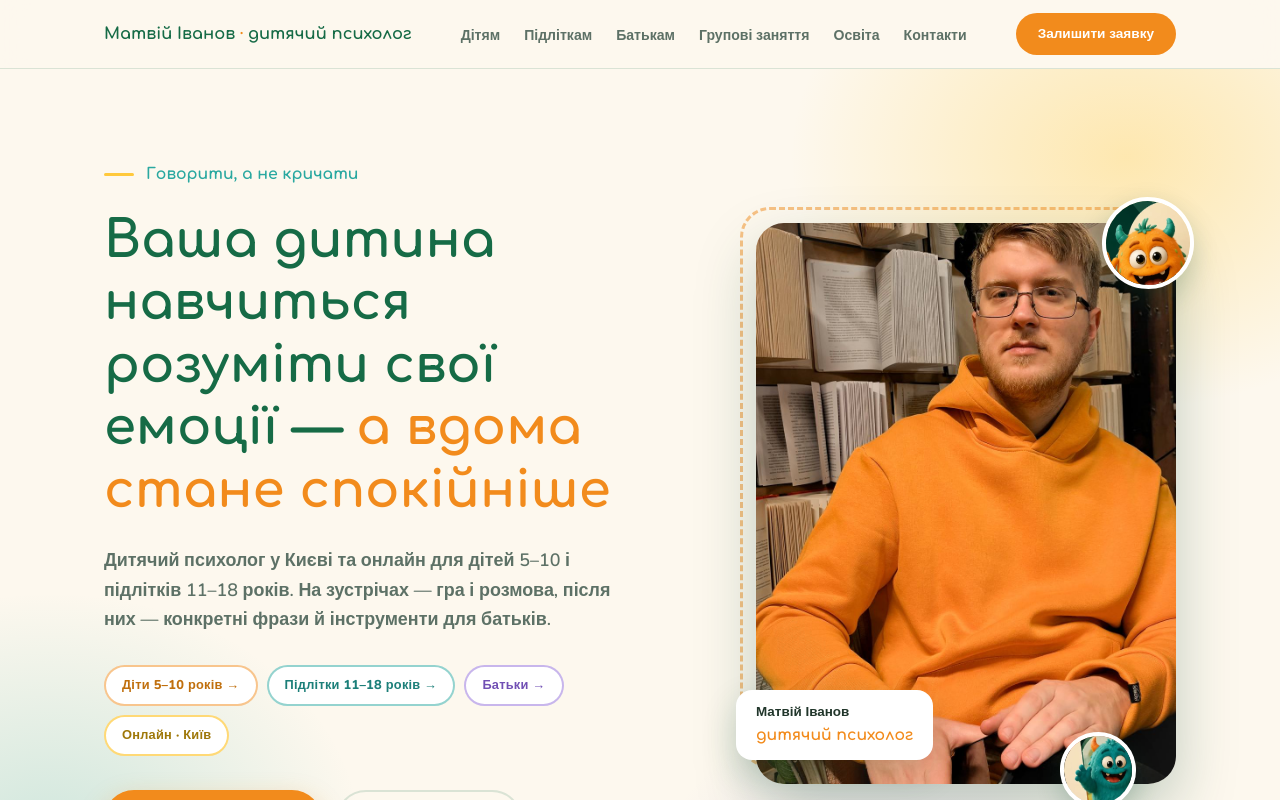
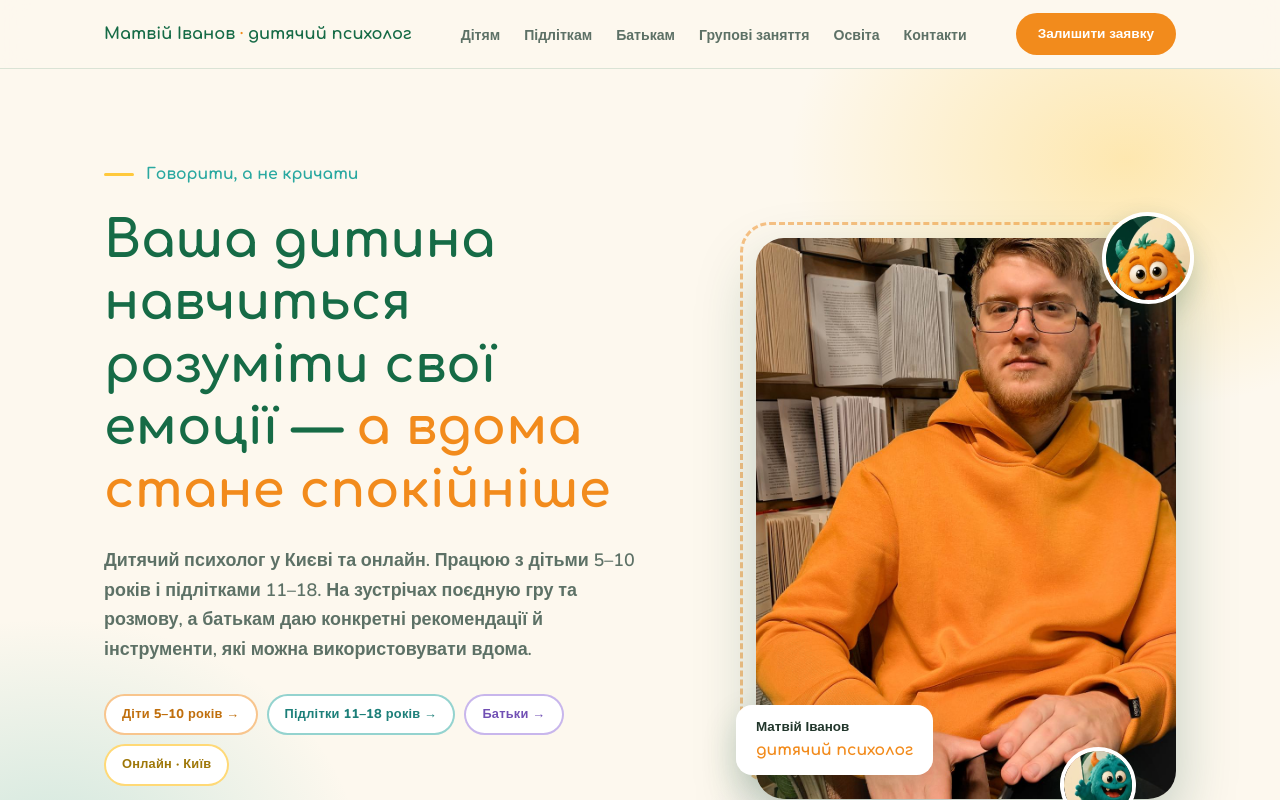
Before and after one commit to yakovina/matvii-site, a Next.js app: page / in a window 1280 px wide. Shown: the top 800 px of the page. Built offline with nearby package versions, Linux system fonts and the light colour scheme.

Commit message:
Оновлений підзаголовок героя

```diff
--- a/app/page.jsx
+++ b/app/page.jsx
@@ -84,8 +84,9 @@ export default function HomePage() {
               Ваша дитина навчиться розуміти свої емоції — <em>а вдома стане спокійніше</em>
             </h1>
             <p className="lead">
-              Дитячий психолог у Києві та онлайн для дітей 5–10 і підлітків 11–18 років. На
-              зустрічах — гра і розмова, після них — конкретні фрази й інструменти для батьків.
+              Дитячий психолог у Києві та онлайн. Працюю з дітьми 5–10 років і підлітками
+              11–18. На зустрічах поєдную гру та розмову, а батькам даю конкретні рекомендації
+              й інструменти, які можна використовувати вдома.
             </p>
             <div className="hero-chips">
               <Link className="chip chip-link" href="/children/">Діти 5–10 років →</Link>
```
